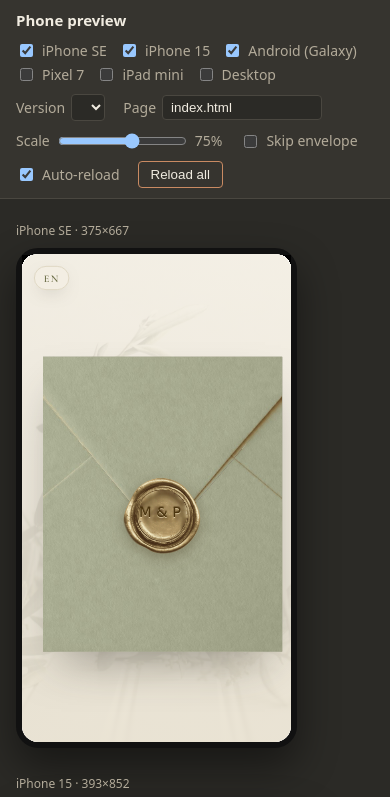
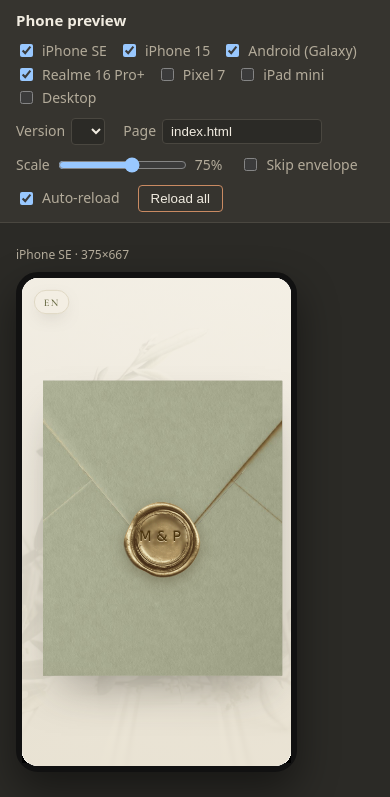
Before and after one commit to pabloati/Boda, a plain HTML site: page _dev/phones.html in a window 390 px wide. Shown: the top 797 px of the page. Drawn offline with nearby package versions, Linux system fonts and the light colour scheme; no server answers; a web font is replaced by a local one.

Commit message:
chore(dev): Realme 16 Pro+ in the phone lists of the editor and the preview page
Co-Authored-By: Claude Fable 5.2 <noreply@anthropic.com>

```diff
--- a/_dev/phones.html
+++ b/_dev/phones.html
@@ -69,6 +69,7 @@
     { id: 'se',      name: 'iPhone SE',         w: 375,  h: 667,  on: true },
     { id: 'iphone',  name: 'iPhone 15',         w: 393,  h: 852,  on: true },
     { id: 'android', name: 'Android (Galaxy)',  w: 360,  h: 780,  on: true },
+    { id: 'realme',  name: 'Realme 16 Pro+',    w: 366,  h: 800,  on: true },    // Pablo's phone; CSS size assumed at 3.5x, not measured
     { id: 'pixel',   name: 'Pixel 7',           w: 412,  h: 915,  on: false },
     { id: 'ipad',    name: 'iPad mini',         w: 768,  h: 1024, on: false },
     { id: 'desktop', name: 'Desktop',           w: 1280, h: 800,  on: false }
```
Also changed, not shown: _dev/flores.html (+1 -0 lines).
